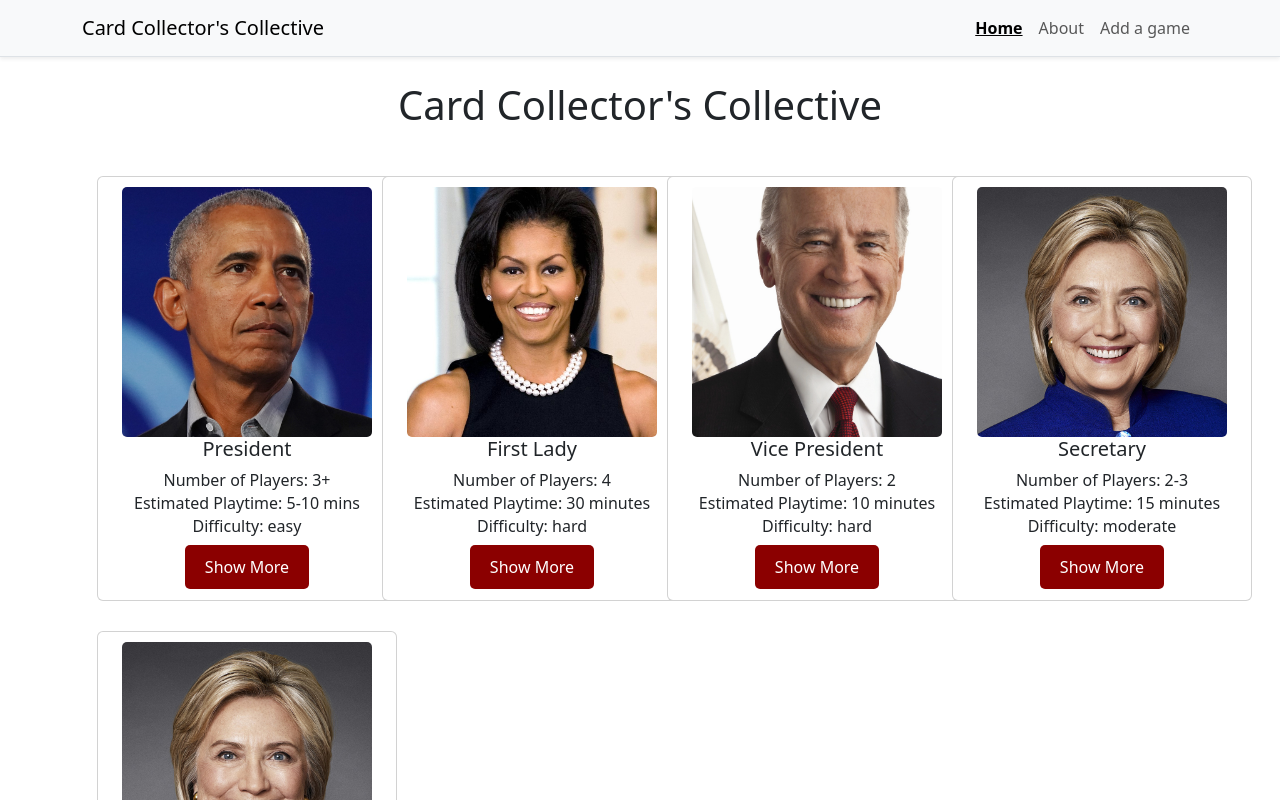
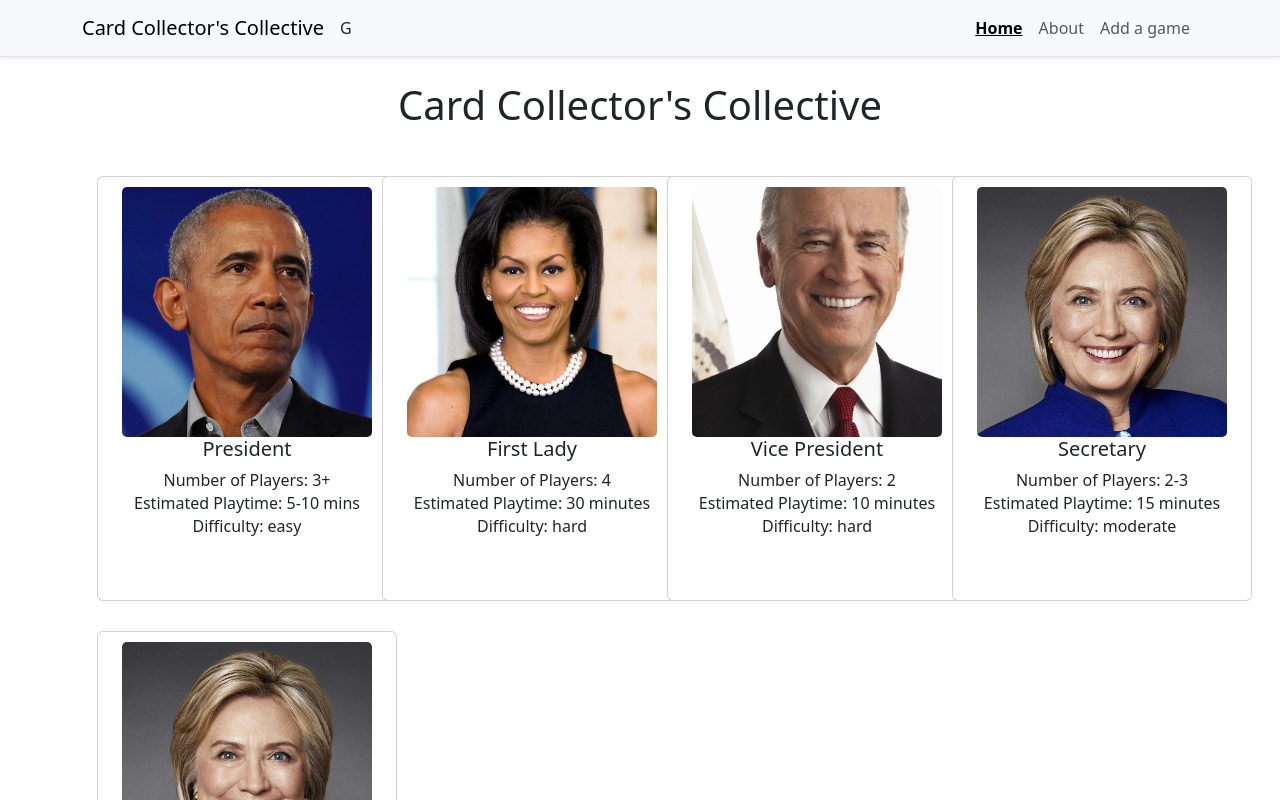
Before and after one commit to CS571-S26/p4, a React (Vite) app: page / in a window 1280 px wide. Shown: the top 800 px of the page. Built offline with nearby package versions, Linux system fonts and the light colour scheme.

Commit message:
added gameDetails page(s)

```diff
--- a/src/App.jsx
+++ b/src/App.jsx
@@ -1,6 +1,7 @@
 import './App.css'
 import { Routes, Route } from 'react-router-dom'
 import HomePage from './pages/HomePage.jsx'
+import GameDetail from './pages/GameDetails.jsx';
 import AboutPage from './pages/AboutPage.jsx'
 import NotFoundPage from './pages/NotFoundPage.jsx'
 import Layout from './components/Layout.jsx'
@@ -11,6 +12,7 @@ function App() {
     <Routes>
       <Route element={<Layout />}>
         <Route index element={<HomePage />} />
+        <Route path="/game/:id" element={<GameDetail />} />
         <Route path="about" element={<AboutPage />} />
         <Route path="add" element={<AddGamePage />} />
         <Route path="*" element={<NotFoundPage />} />
--- a/src/components/Layout.jsx
+++ b/src/components/Layout.jsx
@@ -8,7 +8,7 @@ export default function Layout() {
       <Navbar bg="light" expand="md" className="border-bottom shadow-sm">
         <Container>
           <Navbar.Brand>Card Collector&apos;s Collective</Navbar.Brand>
-          <Navbar.Toggle aria-controls="site-nav" />
+G          <Navbar.Toggle aria-controls="site-nav" />
           <Navbar.Collapse id="site-nav">
             <Nav className="ms-auto">
               <Nav.Link as={NavLink} to="/" end>
--- /dev/null
+++ b/src/data/cardGames.js
@@ -0,0 +1,9 @@
+const cardGames = [
+  { id: 1, name: "President", img: "obama.jpg", num_players: "3+", playtime: "5-10 mins", difficulty: "easy" },
+  { id: 2, name: "First Lady", img: "michelle_obama.jpg", num_players: "4", playtime: "30 minutes", difficulty: "hard" },
+  { id: 3, name: "Vice President", img: "joe_biden.jpg", num_players: "2", playtime: "10 minutes", difficulty: "hard" },
+  { id: 4, name: "Secretary", img: "hillary_clinton.jpg", num_players: "2-3", playtime: "15 minutes", difficulty: "moderate" },
+  { id: 5, name: "Secrdsfdsfetary", img: "hillary_clinton.jpg", num_players: "2-3", playtime: "15 minutes", difficulty: "moderate" }
+];
+
+export default cardGames;
--- a/src/pages/CardCard.jsx
+++ b/src/pages/CardCard.jsx
@@ -1,31 +1,32 @@
-import { Button, Card } from "react-bootstrap";
-import "../components/Button.css";
+import { Card } from "react-bootstrap";
+import { useNavigate } from "react-router-dom";
 
 export default function CardCard(props) {
+  const navigate = useNavigate();
+
   return (
-        <Card style={{
+    <Card
+      onClick={() => navigate(`/game/${props.id}`, { state: { game: props } })}
+      style={{
         width: "300px",
         height: "425px",
         display: "flex",
         flexDirection: "column",
         alignItems: "center",
         padding: "10px",
-            margin: "15px"
-        }}>
+        margin: "15px",
+        cursor: "pointer"
+      }}
+    >
       <Card.Img
         src={`/p4/images/${props.img}`}
         alt={props.name}
-                style={{
-                    width: "250px",
-                    height: "250px",
-                    objectFit: "cover"
-                }}
+        style={{ width: "250px", height: "250px", objectFit: "cover" }}
       />
       <h5>{props.name}</h5>
       <p style={{ margin: "2px 0", lineHeight: 1.2 }}>Number of Players: {props.num_players}</p>
       <p style={{ margin: "2px 0", lineHeight: 1.2 }}>Estimated Playtime: {props.playtime}</p>
       <p style={{ marginTop: "2px", marginBottom: "8px", lineHeight: 1.2 }}>Difficulty: {props.difficulty}</p>
-            <Button className="dark-red-button">Show More</Button>
     </Card>
-    )
+  );
 }
--- /dev/null
+++ b/src/pages/GameDetails.jsx
@@ -0,0 +1,25 @@
+import { useParams, useLocation } from "react-router-dom";
+import cards from "../data/cardGames";
+
+export default function GameDetail() {
+  const { id } = useParams();
+  const location = useLocation();
+
+  const game = location.state?.game || cards.find(g => g.id === Number(id));
+
+  if (!game) return <p>Game not found!</p>;
+
+  return (
+    <div style={{ textAlign: "center", padding: "20px" }}>
+      <h1>{game.name}</h1>
+      <img
+        src={`/p4/images/${game.img}`}
+        alt={game.name}
+        style={{ width: "300px", height: "300px", objectFit: "cover", marginBottom: "20px" }}
+      />
+      <p>Number of Players: {game.num_players}</p>
+      <p>Estimated Playtime: {game.playtime}</p>
+      <p>Difficulty: {game.difficulty}</p>
+    </div>
+  );
+}
--- a/src/pages/HomePage.jsx
+++ b/src/pages/HomePage.jsx
@@ -1,40 +1,22 @@
-import { useState } from 'react'
-import '../App.css'
-import { Button, Container, Row, Col } from 'react-bootstrap'
-import CardCard from './CardCard'
+import cardGames from "../data/cardGames";
+import CardCard from "./CardCard";
+import { Container, Row, Col } from "react-bootstrap";
 
 export default function HomePage() {
-
-  const cards = [
-    { id: 1, name: "President", img: "obama.jpg", num_players: "3+", playtime: "5-10 mins", difficulty: "easy"},
-    { id: 2, name: "First Lady", img: "michelle_obama.jpg", num_players: "4", playtime: "30 minutes", difficulty: "hard"},
-    { id: 3, name: "Vice President", img: "joe_biden.jpg", num_players: "2", playtime: "10 minutes", difficulty: "hard"},
-    { id: 4, name: "Secretary", img: "hillary_clinton.jpg", num_players: "2-3", playtime: "15 minutes", difficulty: "moderate" },
-    { id: 4, name: "Secrdsfdsfetary", img: "hillary_clinton.jpg", num_players: "2-3", playtime: "15 minutes", difficulty: "moderate" }
-  ]
-
   return (
     <div className="w-100 h-100 d-flex flex-column align-items-center">
-
       <div className="text-center my-4">
         <h1>Card Collector's Collective</h1>
       </div>
-
       <Container>
         <Row id="cardGames">
-          {cards.map(card => (
+          {cardGames.map(card => (
             <Col key={card.id} xs={12} sm={12} md={6} lg={4} xl={3}>
-              <CardCard
-                name={card.name}
-                img={card.img}
-                num_players={card.num_players}
-                playtime={card.playtime}
-                difficulty={card.difficulty}/>
+              <CardCard {...card} />
             </Col>
           ))}
         </Row>
       </Container>
-
     </div>
-  )
+  );
 }
```
Lines whose indentation alone changed are shown as unchanged.
